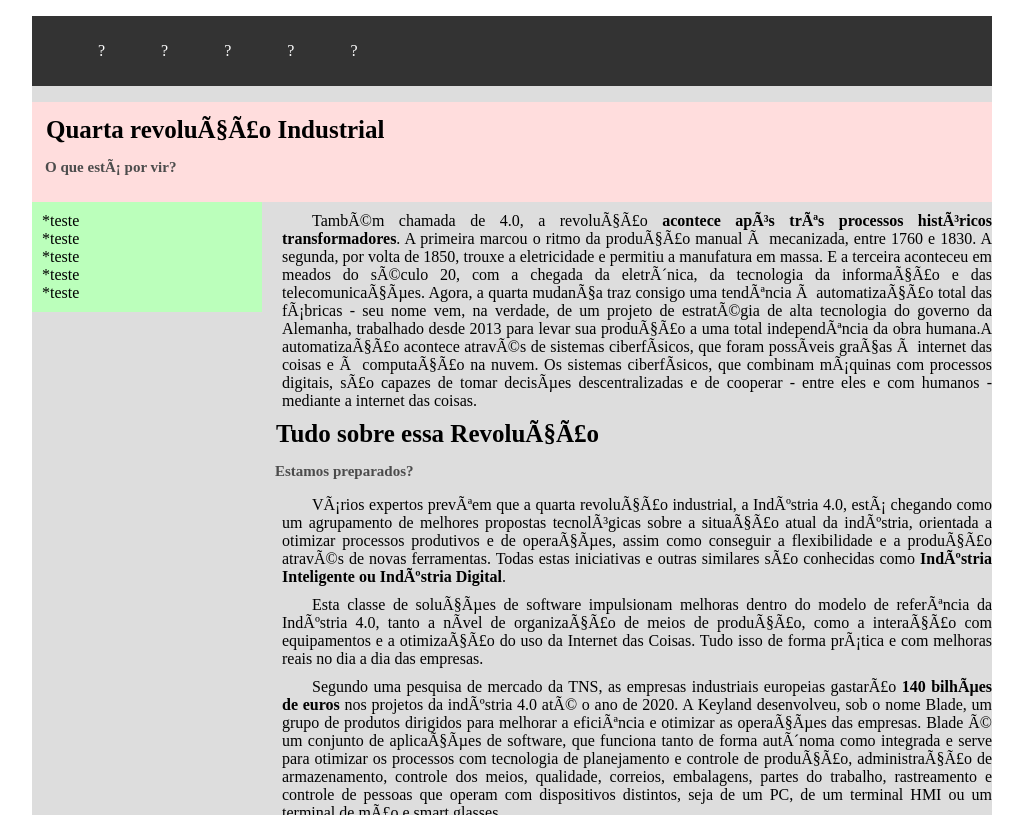
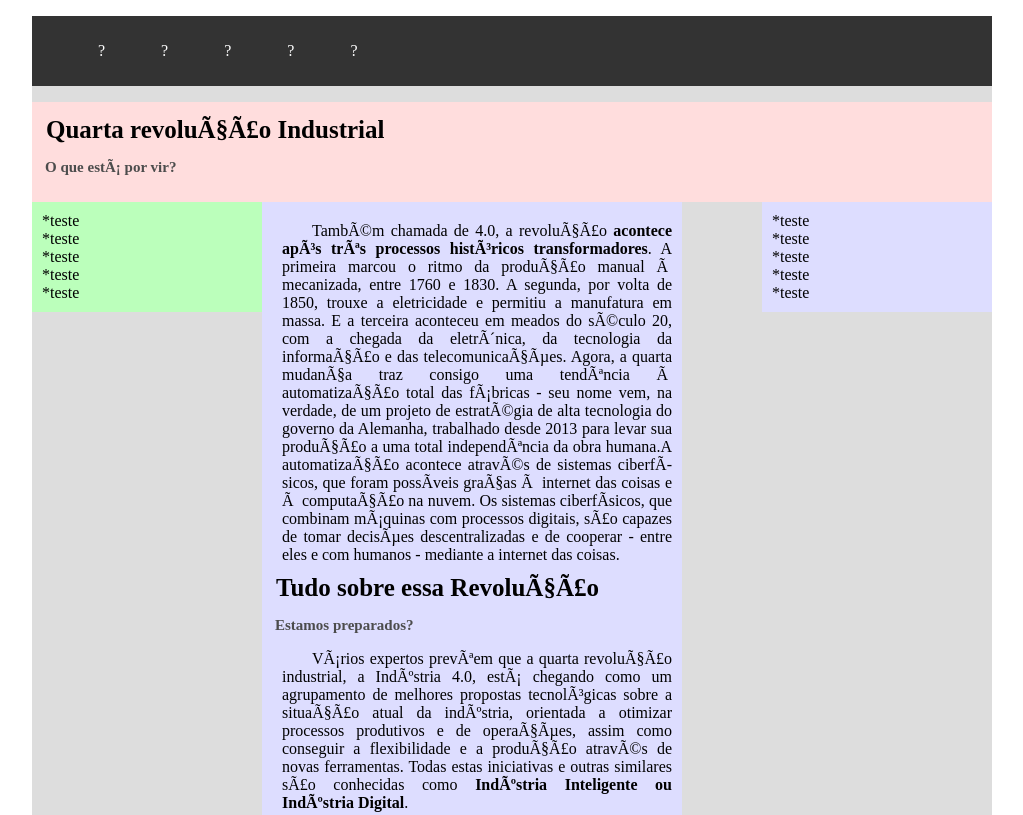
Before and after one commit to thiagomachadoo/Proj.-Quarta-R.IND, a plain HTML site: page index.html in a window 1280 px wide. Shown: the top 815 px of the page, without its empty margins (128-1151 px from the left). Drawn offline with Linux system fonts and the light colour scheme.

Commit message:
deu certooooooooooo, amem senhor

```diff
--- a/css/estilo.css
+++ b/css/estilo.css
@@ -22,8 +22,9 @@ body {
     background:#bfb;
 }
 #conteudo-2 {
-    float:right;
+    float:center;
     width:720px;
+
 }
 #conteudo-2-1{
     float:left;
@@ -33,7 +34,7 @@ body {
 }
 #conteudo-2-2{
     float: right;
-    width: 200px;
+    width: 210px;
     padding: 10px;
     background:#ddf;
 }
--- a/index.html
+++ b/index.html
@@ -31,7 +31,7 @@
                     *teste
                 </div>
                 <div id="conteudo-2">
-                    <div id="conteudo 2-1">
+                    <div id="conteudo-2-1">
             <p>Também chamada de 4.0, a revolução <b>acontece após três processos históricos transformadores</b>. A primeira marcou o ritmo da produção manual à mecanizada, entre 1760 e 1830. A segunda, por volta de 1850, trouxe a eletricidade e permitiu a manufatura em massa. E a terceira aconteceu em meados do século 20, com a chegada da eletrônica, da tecnologia da informação e das telecomunicações.
             Agora, a quarta mudança traz consigo uma tendência à automatização total das fábricas - seu nome vem, na verdade, de um projeto de estratégia de alta tecnologia do governo da Alemanha, trabalhado desde 2013 para levar sua produção a uma total independência da obra humana.A automatização acontece através de sistemas ciberfísicos, que foram possíveis graças à internet das coisas e à computação na nuvem.
             Os sistemas ciberfísicos, que combinam máquinas com processos digitais, são capazes de tomar decisões descentralizadas e de cooperar - entre eles e com humanos - mediante a internet das coisas.</p>
@@ -40,7 +40,6 @@
         <p>Vários expertos prevêem que a quarta revolução industrial, a Indústria 4.0, está chegando como um agrupamento de melhores propostas tecnológicas sobre a situação atual da indústria, orientada a otimizar processos produtivos e de operações, assim como conseguir a flexibilidade e a produção através de novas ferramentas. Todas estas iniciativas e outras similares são conhecidas como <b>Indústria Inteligente ou Indústria Digital</b>.</p>
         <p>Esta classe de soluções de software impulsionam melhoras dentro do modelo de referência da Indústria 4.0, tanto a nível de organização de meios de produção, como a interação com equipamentos e a otimização do uso da Internet das Coisas. Tudo isso de forma prática e com melhoras reais no dia a dia das empresas.</p>
         <p>Segundo uma pesquisa de mercado da TNS, as empresas industriais europeias gastarão <b>140 bilhões de euros</b> nos projetos da indústria 4.0 até o ano de 2020. A Keyland desenvolveu, sob o nome Blade, um grupo de produtos dirigidos para melhorar a eficiência e otimizar as operações das empresas. Blade é um conjunto de aplicações de software, que funciona tanto de forma autônoma como integrada e serve para otimizar os processos com tecnologia de planejamento e controle de produção, administração de armazenamento, controle dos meios, qualidade, correios, embalagens, partes do trabalho, rastreamento e controle de pessoas que operam com dispositivos distintos, seja de um PC, de um terminal HMI ou um terminal de mão e smart glasses.</p>
-                    </div>
         <div class="container">
 
             <div class="row">
@@ -53,7 +52,10 @@
             </div>
 
         </div>
-        <div id="conteudo 2-2">
+                    </div>
+
+                </div>
+        <div id="conteudo-2-2">
                     *teste<br>
                     *teste<br>
                     *teste<br>
@@ -61,7 +63,7 @@
                     *teste
         </div>
                     </div>
-                </div>
+
 
 
                 <div id="rodape">
```
